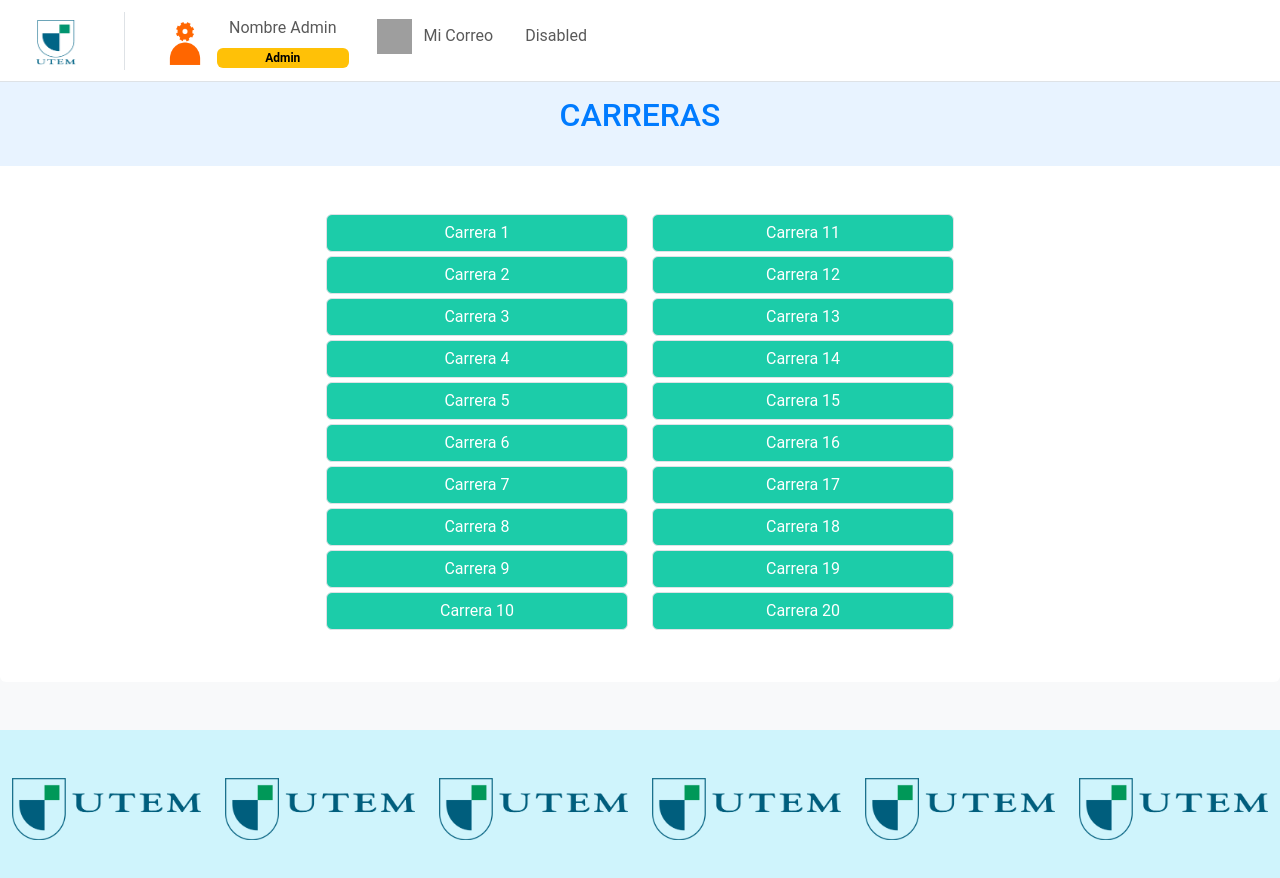
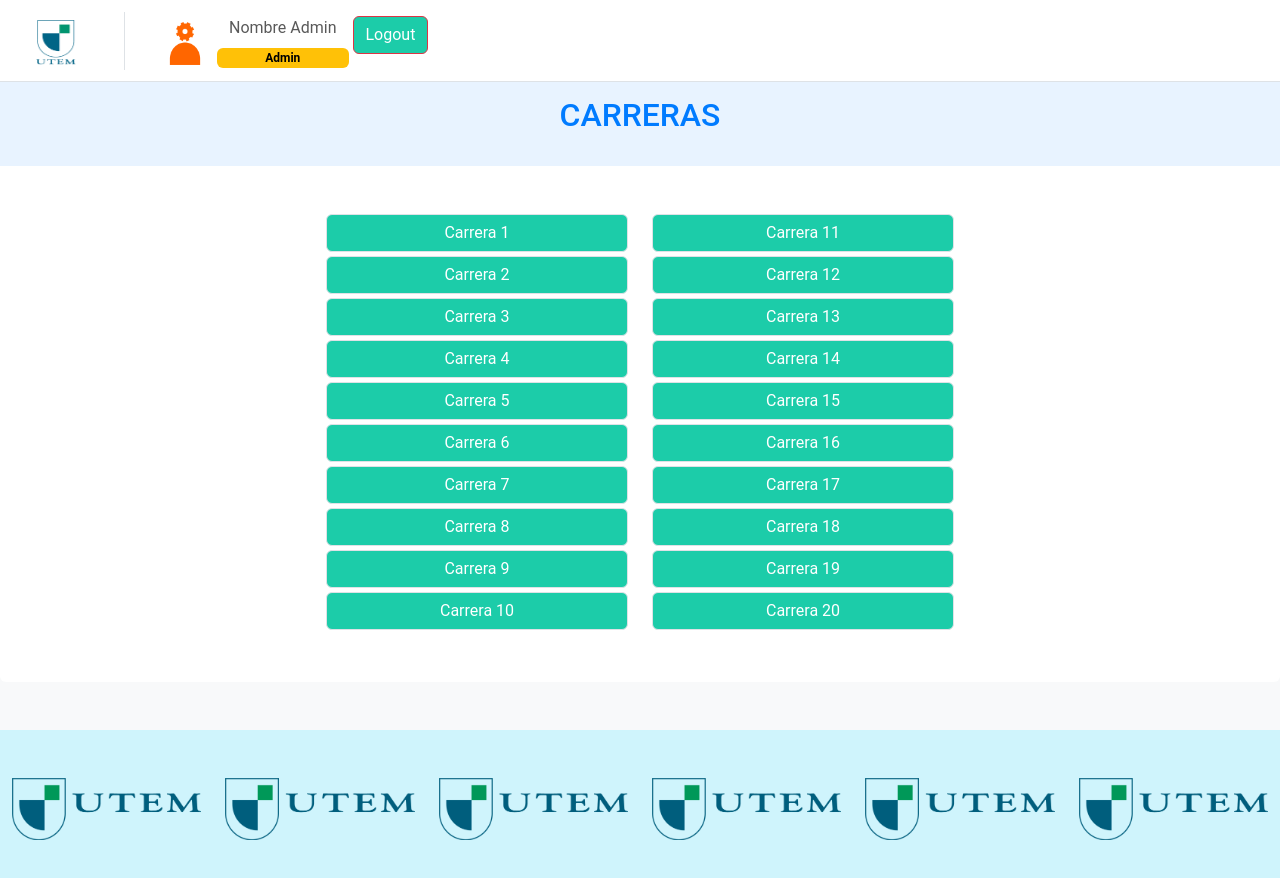
Before and after one commit to Proyecto-Titulo-ProcesoMCUIC-UTEM/PT_Front-end, a React (Vite) app: page /web in a window 1280 px wide. Shown: the top 878 px of the page. Built offline with nearby package versions, Linux system fonts and the light colour scheme; grey boxes are pictures that could not be loaded.

Commit message:
creación de boton logout commit

```diff
--- a/src/login.jsx
+++ b/src/login.jsx
@@ -1,20 +1,28 @@
-import React from "react";
+import React, { useState } from "react";
 import { useNavigate } from "react-router-dom";
 
 function Login() {
   const navigate = useNavigate();
 
+  const [credentials, setCredentials] = useState({ username: "", password: "" });
+  const [error, setError] = useState("");
+
+  const handleInputChange = (event) => {
+    const { name, value } = event.target;
+    setCredentials((prev) => ({ ...prev, [name]: value }));
+  };
+
   const handleLogin = (event) => {
-    event.preventDefault(); // Evita la recarga de la página
+    event.preventDefault();
 
-    const username = document.getElementById("username").value;
-    const password = document.getElementById("password").value;
+    const { username, password } = credentials;
 
     if (username === "admin" && password === "12345") {
       alert("Inicio de sesión exitoso");
-      navigate("/web"); // Redirige a la página principal
+      localStorage.setItem("authToken", "fakeToken123");
+      navigate("/web"); // Redirige al componente principal
     } else {
-      alert("Usuario o contraseña incorrectos");
+      setError("Usuario o contraseña incorrectos");
     }
   };
 
@@ -22,7 +30,6 @@ function Login() {
     <div className="login-container">
       <div className="login-card">
         <h2 className="text-center mb-4">Inicio de sesión</h2>
-        {/* Formulario principal */}
         <form onSubmit={handleLogin}>
           <div className="mb-3">
             <label htmlFor="username" className="form-label">
@@ -32,7 +39,10 @@ function Login() {
               type="text"
               className="form-control"
               id="username"
+              name="username"
               placeholder="Ingrese su usuario"
+              value={credentials.username}
+              onChange={handleInputChange}
             />
           </div>
           <div className="mb-3">
@@ -43,9 +53,13 @@ function Login() {
               type="password"
               className="form-control"
               id="password"
+              name="password"
               placeholder="Ingrese su contraseña"
+              value={credentials.password}
+              onChange={handleInputChange}
             />
           </div>
+          {error && <div className="alert alert-danger">{error}</div>}
           <div className="d-grid">
             <button type="submit" className="btn btn-primary-custom btn-lg">
               Iniciar
--- a/src/web.jsx
+++ b/src/web.jsx
@@ -1,6 +1,17 @@
-import React from 'react';
+import React from "react";
+import { useNavigate } from "react-router-dom";
 
 function Web() {
+
+  const navigate = useNavigate();
+
+  const handleLogout = () => {
+    // Elimina cualquier dato de sesión almacenado, como un token
+    localStorage.removeItem("authToken");
+
+    // Redirige al login
+    navigate("/"); // Cambia "/" si tu ruta para Login es diferente
+  };
 
   return (
     <>
@@ -9,68 +20,55 @@ function Web() {
 
 {/*************************** Barra de navegador **********************************/}
 
-      <nav class="navbar navbar-expand-sm bg-body border-bottom fixed-top">
-        <div class="container-fluid">
-          <a class="navbar-brand ms-4 border-end pe-5" href="#">
-            <img src="img/logo_utem.png" alt="Logo" width="40" height="45" class="d-inline-block align-text-top"/>
+<nav className="navbar navbar-expand-sm bg-body border-bottom fixed-top">
+        <div className="container-fluid">
+          <a className="navbar-brand ms-4 border-end pe-5" href="#">
+            <img
+              src="img/logo_utem.png"
+              alt="Logo"
+              width="40"
+              height="45"
+              className="d-inline-block align-text-top"
+            />
           </a>
-          <button class="navbar-toggler" type="button" data-bs-toggle="collapse" data-bs-target="#navbarNav" aria-controls="navbarNav" aria-expanded="false" aria-label="Toggle navigation">
-            <span class="navbar-toggler-icon"></span>
+          <button
+            className="navbar-toggler"
+            type="button"
+            data-bs-toggle="collapse"
+            data-bs-target="#navbarNav"
+            aria-controls="navbarNav"
+            aria-expanded="false"
+            aria-label="Toggle navigation"
+          >
+            <span className="navbar-toggler-icon"></span>
           </button>
-          <div class="collapse navbar-collapse" id="navbarNav">
-
-            <ul class="navbar-nav">
-              <li class="nav-item ms-3">
-                <a class="nav-link active" aria-current="page" href="#">
-                  <img src="img/Admin-logo.png" alt="Logo" width="40" height="43" class="d-inline-block align-text-top mt-1"/>
-                  </a>
+          <div className="collapse navbar-collapse" id="navbarNav">
+            <ul className="navbar-nav">
+              <li className="nav-item ms-3">
+                <a className="nav-link active" aria-current="page" href="#">
+                  <img
+                    src="img/Admin-logo.png"
+                    alt="Logo"
+                    width="40"
+                    height="43"
+                    className="d-inline-block align-text-top mt-1"
+                  />
+                </a>
               </li>
-
               <div className="container ms-1">
-
                 <div className="row">
-
-                  <span class="navbar-text">
-                    Nombre Admin
-                  </span>
-
+                  <span className="navbar-text">Nombre Admin</span>
                 </div>
-
                 <div className="row">
-
-                  <span class="badge text-bg-warning">
-
-                    Admin
-
-                  </span>
-
-                </div>
-
-              </div>
-
-              <div className="container ms-3">
-
-                <div className="row mt-2">
-                  <div className="col d-flex align-items-center">
-                    <img
-                      src="img/correo.png"
-                      alt="Logo"
-                      width="35"
-                      height="35"
-                      className="d-inline-block align-text-top"
-                    />
-                    <li className="nav-item ms-1">
-                      <a className="nav-link" href="#" style={{ whiteSpace: 'nowrap' }}>Mi Correo</a>
-                    </li>
-                  </div>
+                  <span className="badge text-bg-warning">Admin</span>
                 </div>
               </div>
-
-              <li class="nav-item ms-1 mt-2">
-                <a class="nav-link">Disabled</a>
+              <li className="nav-item ms-1 mt-2">
+                <button className="btn btn-danger" onClick={handleLogout}>
+                  Logout
+                </button>
               </li>
             </ul>
-
           </div>
         </div>
       </nav>
```
